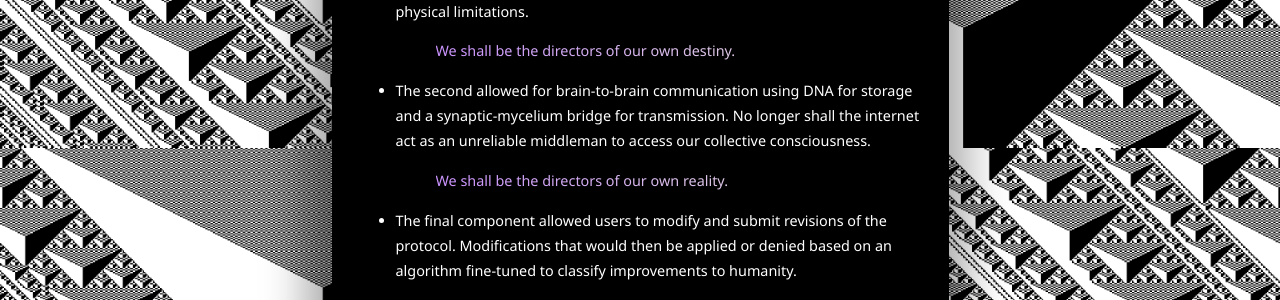
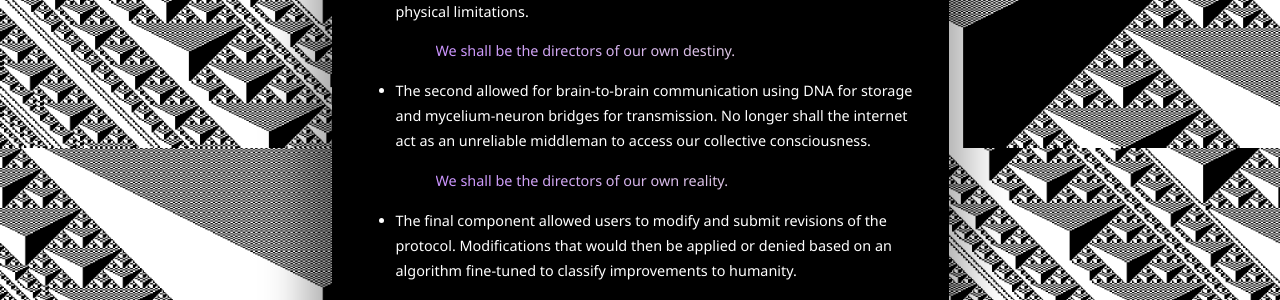
Before and after one commit to echometerain/echometerain.github.io, a Jekyll site: the page built from _posts/2023-08-26-lilys-biosphere.md, in a window 1280 px wide and 900 px high, scrolled down 1473 px. Shown: the part 179-479 px from the top of the window. Built offline with Jekyll 4.4.1, drawn with Linux system fonts in a browser that asks for light colours; comment, search, counter and statistics services are not loaded.

Commit message:
correct synapse

```diff
--- a/_posts/2023-08-26-lilys-biosphere.md
+++ b/_posts/2023-08-26-lilys-biosphere.md
@@ -48,7 +48,7 @@
 
 - The first was an interface which allowed the body’s internal mechanisms to be controlled programmatically. No longer shall there be biological barriers or physical limitations.
   > We shall be the directors of our own destiny.
-- The second allowed for brain-to-brain communication using DNA for storage and a synaptic-mycelium bridge for transmission. No longer shall the internet act as an unreliable middleman to access our collective consciousness.
+- The second allowed for brain-to-brain communication using DNA for storage and mycelium-neuron bridges for transmission. No longer shall the internet act as an unreliable middleman to access our collective consciousness.
   > We shall be the directors of our own reality.
 - The final component allowed users to modify and submit revisions of the protocol. Modifications that would then be applied or denied based on an algorithm fine-tuned to classify improvements to humanity.
   > No gods, no masters.
```
